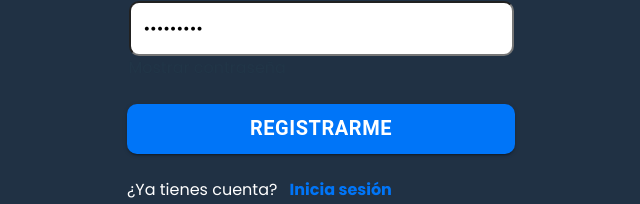
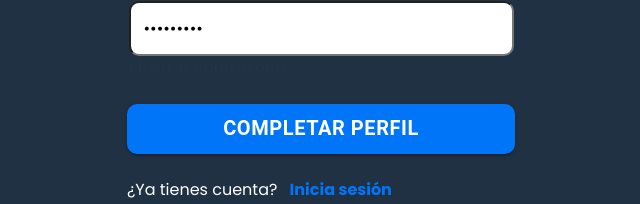
Before and after one commit to MatchingProyect/Matching-Front, a React (Vite) app: page /registro in a window 1280 px wide. Both pictures are taken after typing "Sample", "name@example.com", "Sample123" into the empty fields and a click on the button "REGISTRARME". Shown: the part 446-650 px from the top of the page, without its empty margins (319-959 px from the left). Built offline with nearby package versions, Linux system fonts and the light colour scheme; no server answers.

Commit message:
rutes profile fix

```diff
--- a/src/main.jsx
+++ b/src/main.jsx
@@ -5,18 +5,18 @@ import './index.css'
 import { BrowserRouter } from 'react-router-dom';
 import { ThemeProvider, createTheme } from '@mui/material/styles'
 import { Provider } from 'react-redux';
-import {store} from './redux/store.js';
+import { store } from './redux/store.js';
 
 const theme = createTheme();
 
 ReactDOM.createRoot(document.getElementById('root')).render(
-  <Provider store = {store}>
-  <ThemeProvider theme = {theme}>
-  <BrowserRouter>
   <React.StrictMode>
-    <App />
+    <Provider store = {store}>
+      <ThemeProvider theme = {theme}>
+        <BrowserRouter>
+          <App />
+        </BrowserRouter>
+      </ThemeProvider>
+    </Provider>
   </React.StrictMode>
-  </BrowserRouter>
-  </ThemeProvider>
-  </Provider>
 );
--- a/src/views/login/Registro.jsx
+++ b/src/views/login/Registro.jsx
@@ -8,12 +8,27 @@ const Registro = () => {
   const { handleSubmit, register, formState: { errors } } = useForm();
   const [showPassword, setShowPassword] = useState(false);
 
+  const [ datosUser,setDatosUser ] = useState({
+    nombreApellido: '',
+    email: '',
+    pass: ''
+  })
+
+  const onChangeView = async ( data ) => {
+    setDatosUser({
+      nombreApellido: data.nombreApellido,
+      email: data.email,
+      pass: data.contrasenia
+    })
+    alert('Datos guardados');
+  }
+
   const togglePasswordVisibility = () => {
     setShowPassword(!showPassword);
   };
 
   return (
-    <form className={ styles.formContainer } onSubmit={handleSubmit((data) => console.log(data))}>
+    <form className={ styles.formContainer } onSubmit={ handleSubmit( (data) => onChangeView( data ) )}>
 
       <div className={ styles.contentLogo }>
         <img
@@ -48,11 +63,21 @@ const Registro = () => {
         </span>
       </div>
 
-      <Button variant="contained" sx={ { ..._styled.btnRegister } } type="submit">REGISTRARME</Button>
+      {
+        datosUser.nombreApellido && datosUser.email && datosUser.pass
+        ? (
+        <Link to={'/questions'}>
+          <Button variant="contained" sx={ { ..._styled.btnRegister } } type="submit">COMPLETAR PERFIL</Button>
+        </Link>
+        ) :
+        <Button variant="contained" sx={ { ..._styled.btnRegister } } type="submit">REGISTRARME</Button>
+      }
+      {/* <Button variant="contained" sx={ { ..._styled.btnRegister } } type="submit">REGISTRARME</Button> */}
 
       <div className={ styles.containerPs }>
         <p className={ styles.pRegister } >¿Ya tienes cuenta? <Link className={ styles.pLogin } to="/login">Inicia sesión</Link></p>
       </div>
+
     </form>
   );
 };
--- a/src/views/profile/Profile.jsx
+++ b/src/views/profile/Profile.jsx
@@ -1,6 +1,6 @@
 import React from 'react';
 import styles from './profile.module.css';
-import FriendsContainer from '../../components/friendsContainer/friendsContainer';
+import FriendsContainer from '../../components/friendsContainer/FriendsContainer';
 import NavbarLow from '../../components/navbarLow/navbarLow';
 import { Link } from 'react-router-dom'
 import { useState } from 'react';
```
